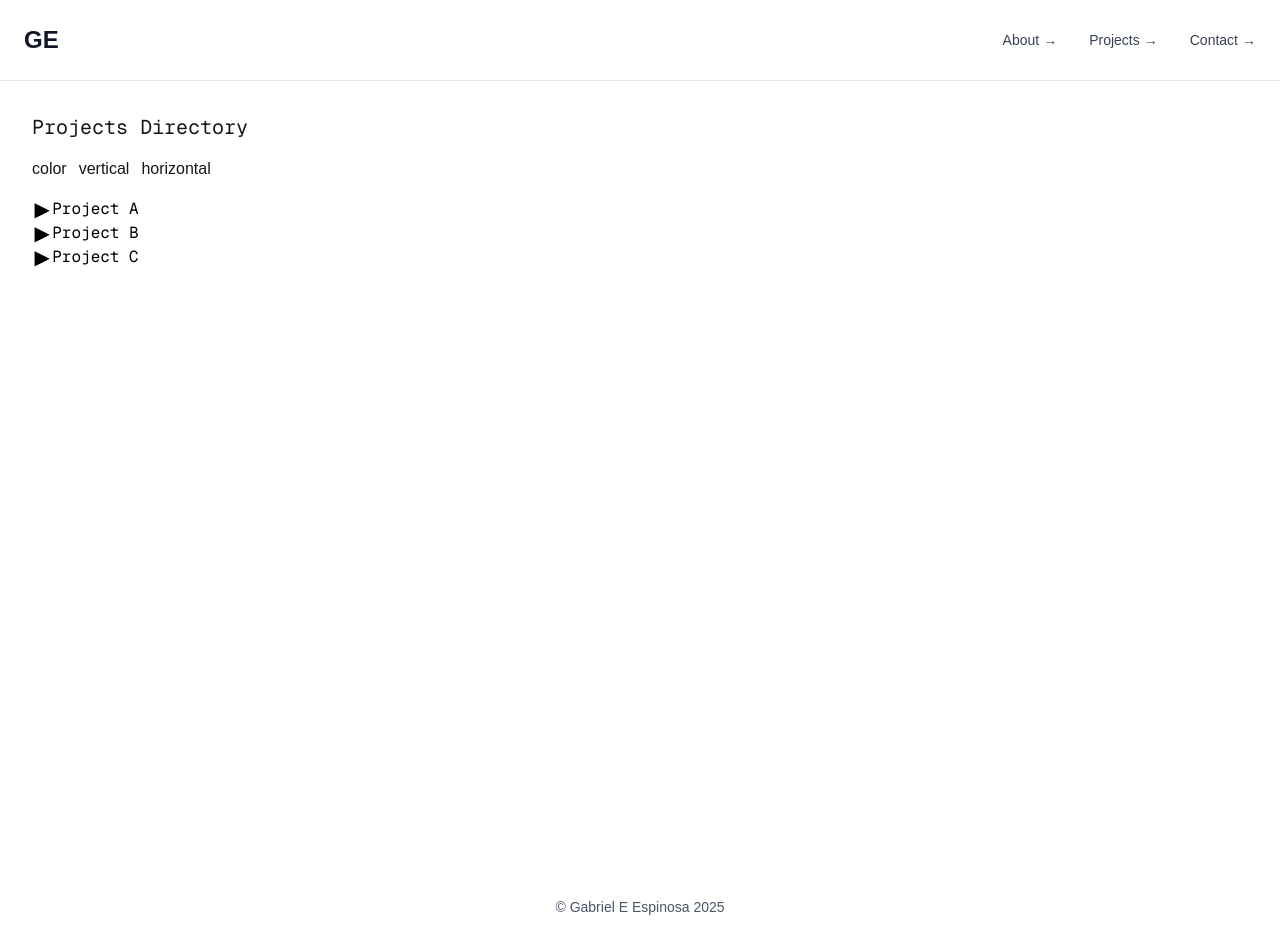
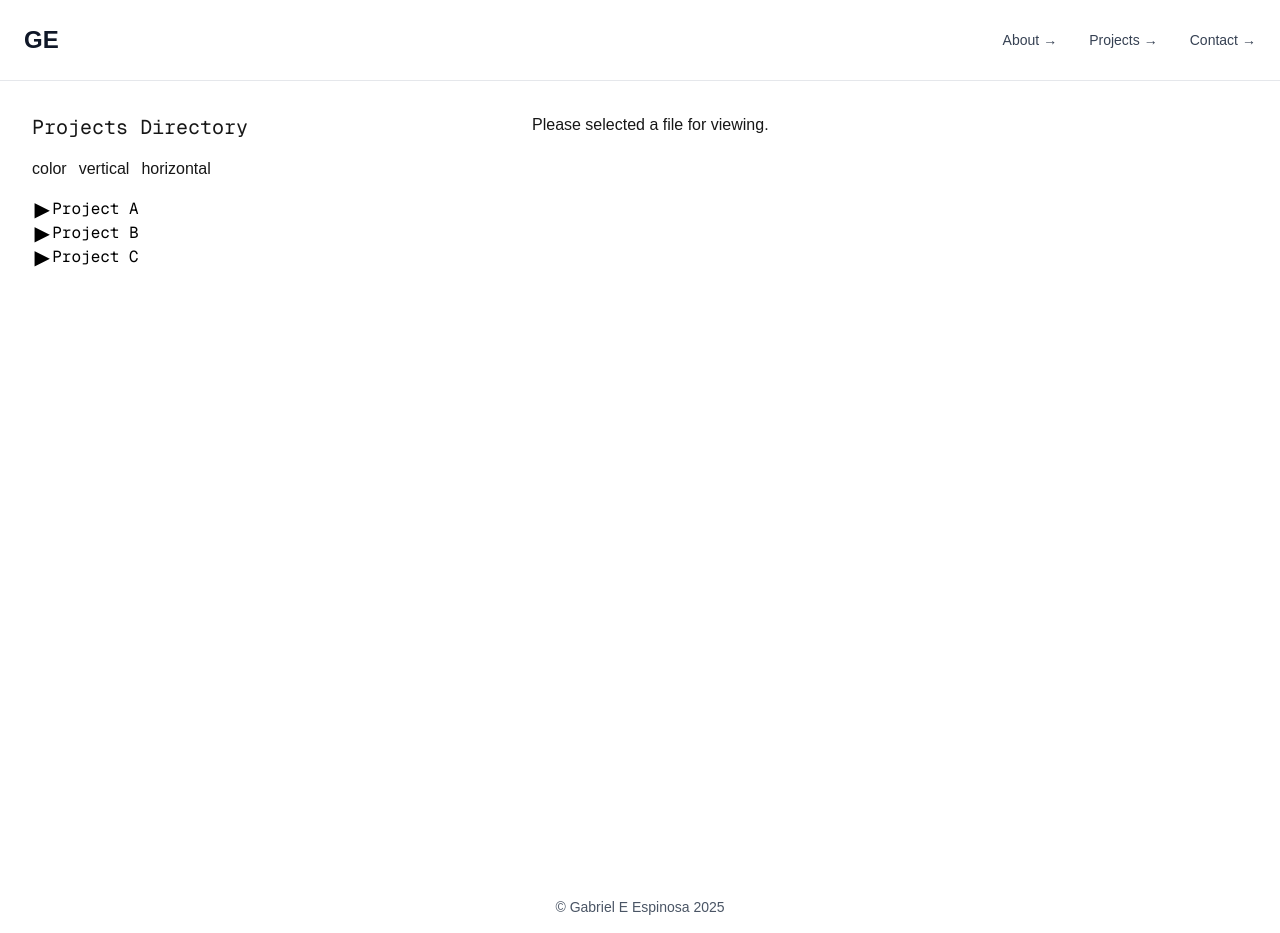
Before and after one commit to GEEspinosa/gee-web-dev-portfolio, a Next.js app: page /projects in a window 1280 px wide. Built offline with nearby package versions, Linux system fonts and the light colour scheme.

Commit message:
chore: setting up different types of files with a check and a new component, ContentViewer that looks for a files type, and uses a switch to determine which separate UI component to render in the content viewer section of portfolio page.

```diff
--- a/app/projects/page.tsx
+++ b/app/projects/page.tsx
@@ -3,6 +3,7 @@ import { useState } from "react";
 import TreeNode from "@/components/TreeNode";
 import type { TreeNodeProps } from "@/components/TreeNode";
 import DirectoryToggleContext from "@/context/DirectoryToggleContext";
+import ContentViewer from "../../components/ContentViewer"
 
 let id = 0;
 function idIncrement() {
@@ -87,7 +88,9 @@ export default function ProjectsPage() {
   const [colorToggle, setColorToggle] = useState(true);
   const [verticalToggle, setVerticalToggle] = useState(true);
   const [horizontalToggle, setHorizontalToggle] = useState(true);
-  const [selectedNode, setSelectedNode] = useState<TreeNodeProps["node"] | null>(null);
+  const [selectedNode, setSelectedNode] = useState<
+    TreeNodeProps["node"] | null
+  >(null);
 
   function toggleColorHandler() {
     setColorToggle((prev) => !prev);
@@ -103,7 +106,13 @@ export default function ProjectsPage() {
 
   return (
     <DirectoryToggleContext.Provider
-      value={{ colorToggle, verticalToggle, horizontalToggle, selectedNode, setSelectedNode }}
+      value={{
+        colorToggle,
+        verticalToggle,
+        horizontalToggle,
+        selectedNode,
+        setSelectedNode,
+      }}
     >
       <main className="grid grid-cols-[500px_1fr] h-screen">
         {/* left sidebar column */}
@@ -126,10 +135,8 @@ export default function ProjectsPage() {
         </aside>
         {/* right column content viewer */}
         <section className="p-8">
-
+          <ContentViewer />
         </section>
-
-
       </main>
     </DirectoryToggleContext.Provider>
   );
--- /dev/null
+++ b/components/ContentViewer.tsx
@@ -0,0 +1,27 @@
+import GitHubRepoView from "./GitHubRepoView";
+
+import { useDirectoryToggle } from "../context/DirectoryToggleContext";
+
+
+export default function ContentViewer() {
+
+    const {selectedNode} = useDirectoryToggle()
+
+  if (!selectedNode || selectedNode.type === "folder") {
+    return <div>Please selected a file for viewing.</div>;
+  }
+
+  switch (selectedNode.fileType) {
+    case "github-repo": return <GitHubRepoView/>
+
+
+  }
+}
+
+
+//within code block
+//1) safety check if selected node isn't anything or if its type is a folder
+// then return a string to render instructions to user
+
+//2) create a switch from all fileType values
+// each case will start with name as a string : return a component with the selectedNode sent to it in props
--- /dev/null
+++ b/components/GitHubRepoView.tsx
@@ -0,0 +1,7 @@
+export default function GitHubRepoView () {
+    return (
+    <div>
+      {/* your UI here */}
+      GitHub Repo View Content
+    </div>)
+}
--- a/components/TreeNode.tsx
+++ b/components/TreeNode.tsx
@@ -1,12 +1,15 @@
 "use client";
 import { useState, useRef, useEffect } from "react";
 import { useDirectoryToggle } from "../context/DirectoryToggleContext";
+
+type FileType = 'github-repo' | 'vercel-site' | 'component'
 
 export interface TreeNodeProps {
   node: {
     id: number;
     name: string;
     type: "file" | "folder";
+    fileType?: FileType
     children?: TreeNodeProps["node"][];
   };
   level?: number;
--- a/context/DirectoryToggleContext.tsx
+++ b/context/DirectoryToggleContext.tsx
@@ -7,7 +7,7 @@ interface DirectoryToggleContextTypes {
   horizontalToggle: boolean;
 
   selectedNode: TreeNodeProps["node"] | null;
-  setSelectedNode: (node: TreeNodeProps["node"]) => void;
+  setSelectedNode: (node: TreeNodeProps["node"] | null) => void;
 }
 
 //this will be exported by default for the provider/wrapper
```
